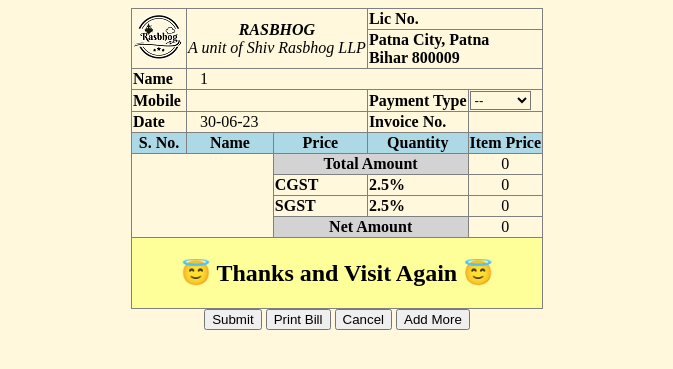
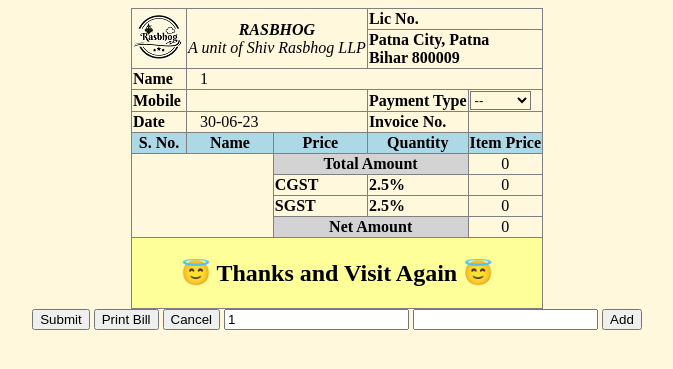
Before and after one commit to Susenjayswal/shivrasbhog, a PHP site: page /admin/vieworder.php?name=1 in a window 1280 px wide. Shown: the top 369 px of the page, without its empty margins (303-976 px from the left). Run offline with PHP 8.4, Linux system fonts and the light colour scheme; the visitor is signed in with stand-in values (Sample User, id 1); data that the repository does not hold is empty.

Commit message:
Loading Shiv Rasbhog

```diff
--- a/admin/order.php
+++ b/admin/order.php
@@ -99,7 +99,7 @@
                                     <div class="form-group">
                                         <div class="fxt-transformY-50 fxt-transition-delay-1">
 										<label>Quantity</label>
-                                            <input type="text" id="quantity" name="quantity" placeholder="Item quantity" class="form-control lgx-input-form form-control"  />
+                                            <input type="number" id="quantity" name="quantity" min="0" placeholder="Item quantity" class="form-control lgx-input-form form-control"  />
                                         </div>
                                     </div>
                                     <div class="form-group">
--- a/admin/vieworder.php
+++ b/admin/vieworder.php
@@ -24,6 +24,7 @@
      window.print();
      document.body.innerHTML = originalContents;
 }
+
   </script>
   <script src="js/jquery-3-7-0.js"></script>
   </head>
@@ -135,7 +136,10 @@
           <input type="hidden"  id="invnoc" value="<?php echo $invno; ?>">
 
           <button type="button" id="cancel" onclick="cancelorder();">Cancel</button>
-          <button type="button" id="add" onclick="add();"> Add More</button>
+          <input type="text" name="cname" value="<?php echo $cus_name; ?>">
+            <input type="text" name="cmobile" value="<?php echo $cus_mobile; ?>">
+         <button type="button" id="btn1111" onclick="addmore();">Add</button>
+
         </div>
     </form>
     <br><br>
@@ -173,12 +177,17 @@
   let action="cancelorder";
     window.open('actionorder.php?invno='+invno+'&action='+action,'_parent');
   }
- function add(){
+  function addmore()
+{
   alert("Hello");
-  alert ("Add More");
   let invno=$("#invnoc").val();
-  alert (invno);
- }
+  let cname=$("#cname").val();
+  let mobile=$("#cmobile").val();
+  alert(invno);
+  alert(cname);
+  alert(mobile);
+  //window.open('order.php?invoiceno='+invno+'&cname='+cname+'&mobile'=+mobile,'_parent');
+}
 </script>
   </body>
 </html>
```
